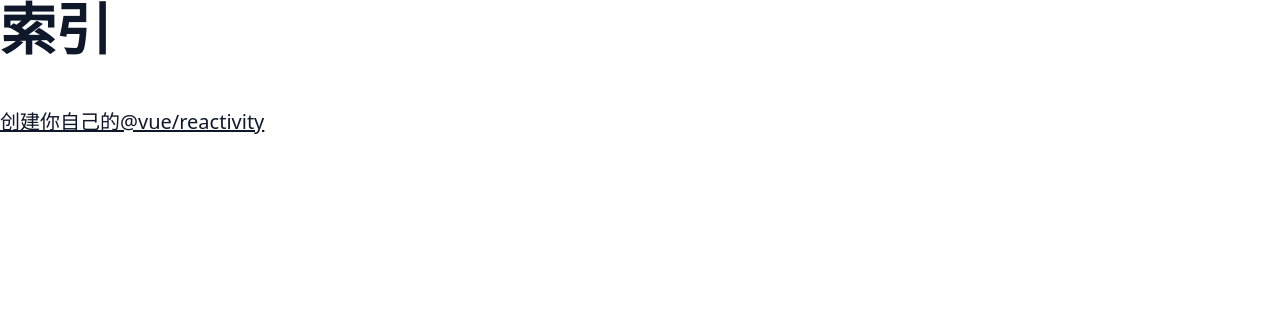
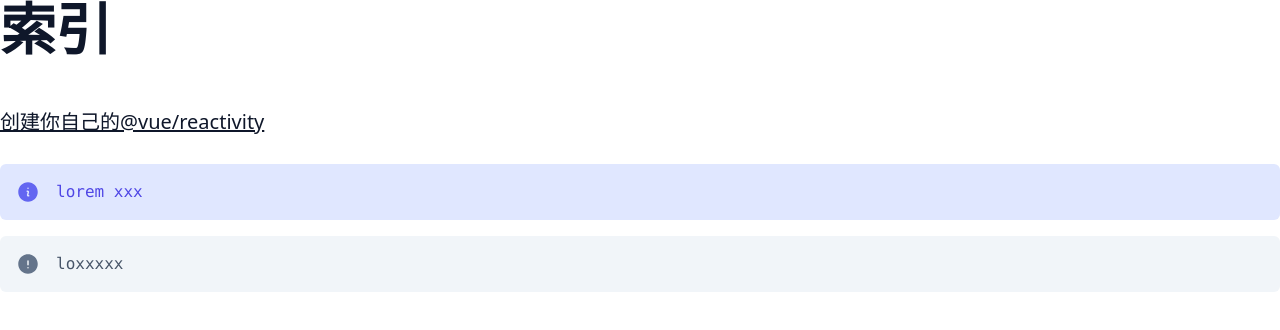
Before and after one commit to stella100np/build-your-own-vue-reactivity, a Next.js app: page / in a window 1280 px wide. Shown: the top 330 px of the page. Built offline with nearby package versions, Linux system fonts and the light colour scheme.

Commit message:
✨ feat: 添加TIP组件

```diff
--- a/package.json
+++ b/package.json
@@ -10,6 +10,7 @@
   },
   "dependencies": {
     "@code-hike/mdx": "^0.8.0",
+    "@heroicons/react": "^2.0.16",
     "@mdx-js/loader": "2.2.1",
     "@mdx-js/react": "^2.2.1",
     "@next/mdx": "13.1.2",
--- a/pages/index.mdx
+++ b/pages/index.mdx
@@ -1,3 +1,11 @@
+import { Tip,Note } from "/utils/caution.jsx";
+
 # 索引
 
 [创建你自己的@vue/reactivity](./build-your-own-vue-reactivity)
+<Tip>
+    lorem xxx
+</Tip>
+<Note>
+    loxxxxx
+</Note>
--- a/styles/custom-ch.css
+++ b/styles/custom-ch.css
@@ -2,3 +2,6 @@
   --ch-scrollycoding-sticker-width: 600px;
   --ch-scrollycoding-code-min-height: 62vh;
 }
+.ch-scrollycoding-step-content[data-selected]{
+  border-color: #4f46e5;
+}
--- a/tailwind.config.js
+++ b/tailwind.config.js
@@ -4,7 +4,7 @@
     "./app/**/*.{js,ts,jsx,tsx}",
     "./pages/**/*.{js,ts,jsx,tsx}",
     "./components/**/*.{js,ts,jsx,tsx}",
-
+    "./utils/**/*.{js,ts,jsx,tsx}",
     // Or if using `src` directory:
     "./src/**/*.{js,ts,jsx,tsx}",
   ],
--- /dev/null
+++ b/utils/caution.jsx
@@ -0,0 +1,46 @@
+import { ExclamationTriangleIcon, InformationCircleIcon, CheckCircleIcon, ExclamationCircleIcon } from '@heroicons/react/24/solid';
+export const Alert = ({ type, children }) => {
+  const iconMap = {
+    danger: <ExclamationCircleIcon className="w-6 h-6 mr-4" />,
+    info: <InformationCircleIcon className="w-6 h-6 mr-4" />,
+    success: <CheckCircleIcon className="w-6 h-6 mr-4" />,
+    warning: <ExclamationTriangleIcon className="w-6 h-6 mr-4" />,
+  };
+
+  return (
+    <div className={`bg-${type}-50 border-l-4 border-${type}-400 p-4 mb-4`}>
+      <div className="flex">
+        {iconMap[type]}
+        <div>
+          {children}
+        </div>
+      </div>
+    </div>
+  );
+};
+
+export const Tip = ({ children }) => {
+  return (
+    <div className="not-prose bg-indigo-100 rounded-md p-4 mb-4 ">
+      <div className="flex">
+        <InformationCircleIcon className="w-6 h-6 mr-4 text-indigo-500" />
+        <div className='text-base text-indigo-600 font-mono font-medium'>
+          {children}
+        </div>
+      </div>
+    </div>
+  );
+};
+
+export const Note = ({ children }) => {
+  return (
+    <div className="not-prose  bg-slate-100  rounded-md p-4 mb-4 ">
+      <div className="flex">
+        <ExclamationCircleIcon className="w-6 h-6 mr-4 text-slate-500" />
+        <div className='text-base text-slate-600 font-mono font-medium'>
+          {children}
+        </div>
+      </div>
+    </div>
+  );
+};
```
Also changed, not shown: pages/build-your-own-vue-reactivity.mdx (+6 -2 lines).
